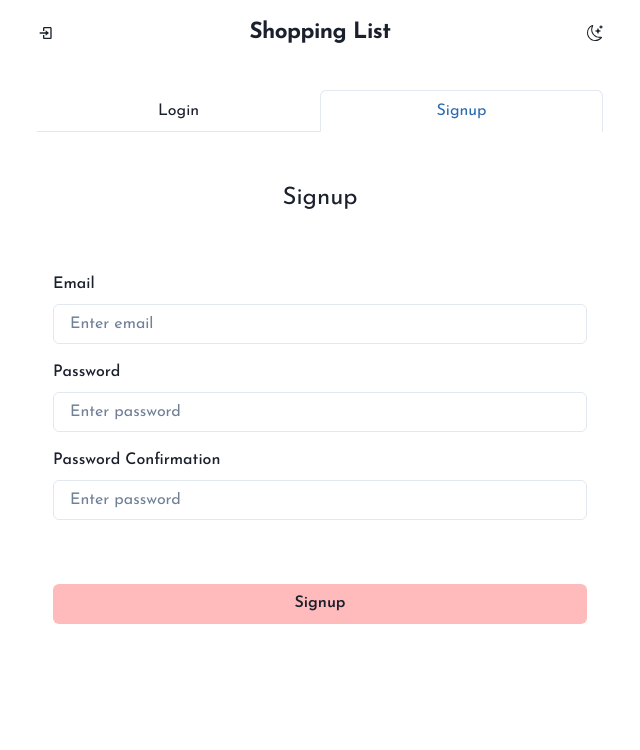
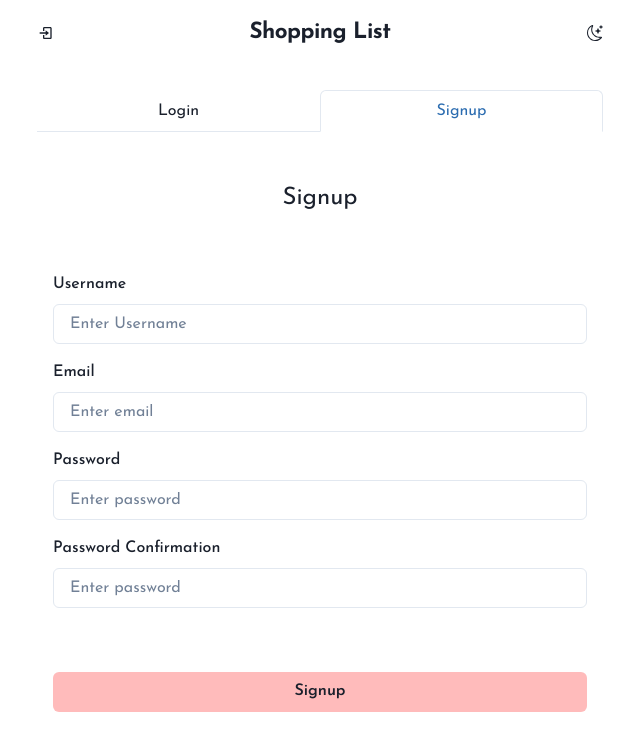
Before and after one commit to keento0809/my-mern-app, a React (Create React App) app in the folder frontend/: page /auth in a window 1280 px wide. Both pictures are taken after a click on the tab "Signup". Shown: the top 750 px of the page, without its empty margins (320-960 px from the left). Built offline with nearby package versions, Linux system fonts and the light colour scheme.

Commit message:
Add username in userSchema

```diff
--- a/frontend/src/components/form/SignupForm.js
+++ b/frontend/src/components/form/SignupForm.js
@@ -15,6 +15,7 @@ import axios from "axios";
 
 const SignupForm = () => {
   const [formInput, setFormInput] = useState({
+    username: "",
     emailForSignup: "",
     passwordForSignup: "",
     passwordConfirmation: "",
@@ -40,6 +41,7 @@ const SignupForm = () => {
       .then((res) => {
         navigate("/home");
         setFormInput({
+          username: "",
           emailForSignup: "",
           passwordForSignup: "",
           passwordConfirmation: "",
@@ -63,6 +65,7 @@ const SignupForm = () => {
     setIsSubmit(true);
 
     if (
+      formInput.username === "" ||
       formInput.emailForSignup === "" ||
       formInput.passwordForSignup === "" ||
       formInput.passwordConfirmation === ""
@@ -89,31 +92,12 @@ const SignupForm = () => {
     }
 
     const enteredInfo = {
+      username: formInput.username,
       email: formInput.emailForSignup,
       password: formInput.passwordForSignup,
     };
 
     fetchPostRequest(enteredInfo);
-    // axios
-    //   .post("/auth/signup", enteredInfo)
-    //   .then((res) => {
-    //     navigate("/home");
-    //     setFormInput({
-    //       emailForSignup: "",
-    //       passwordForSignup: "",
-    //       passwordConfirmation: "",
-    //     });
-    //     setSignupAlert(true);
-    //     setIsLoggedIn(true);
-    //     localStorage.setItem("isLoggedIn", "true");
-    //     setTimeout(() => {
-    //       setSignupAlert(false);
-    //     }, 2000);
-    //   })
-    //   .catch((error) => {
-    //     setError(error.message);
-    //     console.log(error.message);
-    //   });
   };
 
   return (
@@ -126,6 +110,25 @@ const SignupForm = () => {
         )}
       </Box>
       <form onSubmit={handleSubmit}>
+        <FormControl isInvalid={isSubmit && formInput.username === ""}>
+          <FormLabel htmlFor="username" pt={4}>
+            Username
+          </FormLabel>
+          <Input
+            name="username"
+            px={4}
+            py={1}
+            focusBorderColor="pink.100"
+            value={formInput.username}
+            onChange={handleChange}
+            id="username"
+            type="text"
+            placeholder="Enter Username"
+          />
+          {isSubmit && (
+            <FormErrorMessage>Username is required.</FormErrorMessage>
+          )}
+        </FormControl>
         <FormControl isInvalid={isSubmit && formInput.emailForSignup === ""}>
           <FormLabel htmlFor="emailForSignup" pt={4}>
             Email
--- a/frontend/src/data/data.js
+++ b/frontend/src/data/data.js
@@ -13,6 +13,7 @@ export const heroImg =
   "https://images.unsplash.com/photo-1584473457406-6240486418e9?ixlib=rb-1.2.1&ixid=MnwxMjA3fDB8MHxzZWFyY2h8MTJ8fGdyb2Nlcnl8ZW58MHx8MHx8&auto=format&fit=crop&w=800&q=60";
 
 export const guestUser = {
+  username: process.env.REACT_APP_GUEST_USER_NAME,
   email: process.env.REACT_APP_GUEST_USER_EMAIL,
   password: process.env.REACT_APP_GUEST_USER_PASSWORD,
 };
--- a/frontend/src/pages/Profile.js
+++ b/frontend/src/pages/Profile.js
@@ -10,8 +10,9 @@ const Profile = () => {
 
   const { currentUser, setCurrentUser } = useAuthContext();
 
-  const path = window.location.pathname;
-  const currentPath = path.slice(9);
+  const handleLogout = () => {
+    console.log("logging out");
+  };
 
   useEffect(() => {
     const currentToken = localStorage.getItem("isLoggedIn");
@@ -47,8 +48,20 @@ const Profile = () => {
         </Box>
         <Box py={4}>
           <Text fontSize="lg">
-            Welcome, <strong>{currentUser.email}</strong>!
+            Welcome, <strong>{currentUser.username}</strong>!
           </Text>
+          <Text fontSize="lg" pt={4}>
+            Email: {currentUser.email}
+          </Text>
+          <Button
+            mb={4}
+            bgColor="inherit"
+            border="1px solid"
+            borderColor="pink.300"
+            onClick={handleLogout}
+          >
+            Logout
+          </Button>
         </Box>
         <Button
           mt={6}
```
Also changed, not shown: 2 other files (tests, documents, lock files or other folders).
